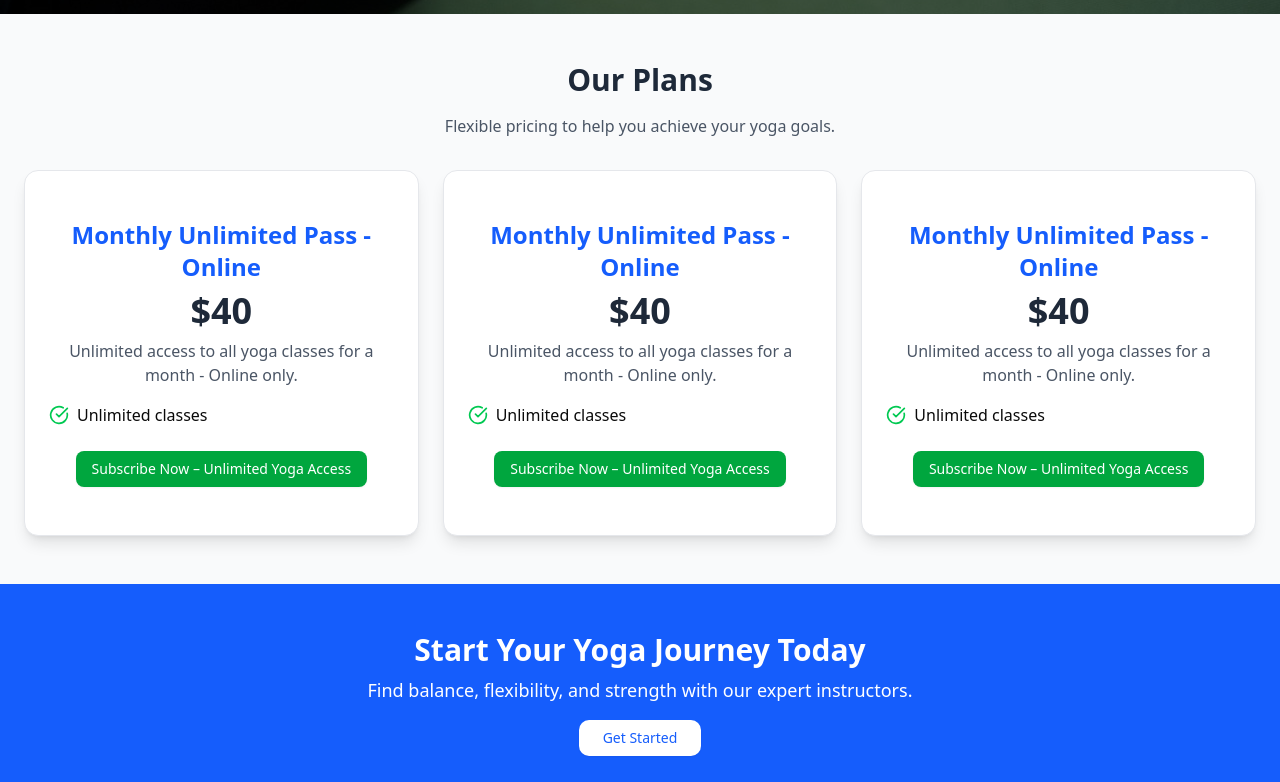
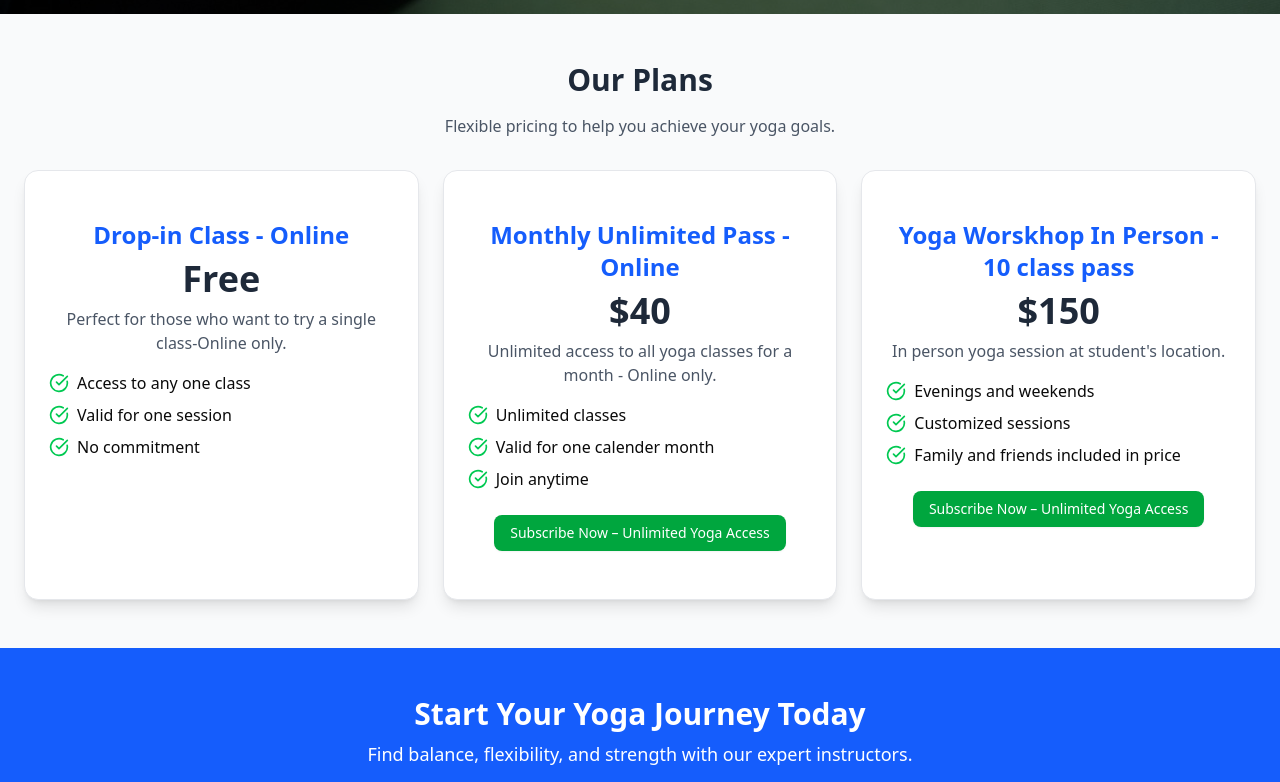
Before and after one commit to shripalp/ai-yoga-frontend, a React (Vite) app: page /pricing in a window 1280 px wide. Shown: the part 602-1384 px from the top of the page. Built offline with nearby package versions, Linux system fonts and the light colour scheme; no server answers.

Commit message:
price ID fixed

```diff
--- a/src/pages/Pricing.jsx
+++ b/src/pages/Pricing.jsx
@@ -13,18 +13,22 @@ const pricingPlans = [
       "Valid for one session",
       "No commitment",
     ],
+    priceId: "price_1R5bacJlGz9QeOhkulIaHwOK",
   },
   {
     name: "Monthly Unlimited Pass - Online",
     price: "$40",
     description: "Unlimited access to all yoga classes for a month - Online only.",
     features: ["Unlimited classes", "Valid for one calender month", "Join anytime"],
+    priceId: "price_1R5bVFJlGz9QeOhkG5acXISi",
   },
   {
     name: "Yoga Worskhop In Person - 10 class pass",
     price: "$150",
     description: "In person yoga session at student's location.",
     features: ["Evenings and weekends", "Customized sessions", "Family and friends included in price"],
+    priceId: "price_1R5bX5JlGz9QeOhk6PlGcbnS",
+
   },
 
 
@@ -34,16 +38,18 @@ const backendURL = import.meta.env.VITE_BACKEND_URL; // set in .env
 if (!backendURL) {
   console.error("VITE_BACKEND_URL is not set! Please define it in your .env or hosting dashboard.");
 }
+console.log(backendURL);
 
-const handleSubscribe = async () => {
+const handleSubscribe = async (priceId) => {
   try {
-    const res = await fetch(`${backendURL}/create-checkout-session?price_id=price_1R5bVFJlGz9QeOhkG5acXISi`);
+    const res = await fetch(`${backendURL}/create-checkout-session?price_id=${priceId}`);
     const data = await res.json();
     window.location.href = data.url;
   } catch (err) {
     console.error("Checkout session failed:", err);
   }
 };
+
 
 
 const Pricing = () => {
@@ -75,105 +81,34 @@ const Pricing = () => {
         </p>
 
         <div className="mt-8 grid grid-cols-1 md:grid-cols-3 gap-6">
-
-            <Card
-
-              className="shadow-lg border border-gray-200 bg-white"
-            >
+  {pricingPlans.map((plan, index) => (
+    <Card key={index} className="shadow-lg border border-gray-200 bg-white">
       <CardContent className="p-6">
-                <h3 className="text-2xl font-semibold text-blue-600">
-                  {pricingPlans[1].name}
-                </h3>
-                <p className="text-gray-800 text-4xl font-bold mt-2">
-                  {pricingPlans[1].price}
-                </p>
-                <p className="text-gray-600 mt-2">{pricingPlans[1].description}</p>
+        <h3 className="text-2xl font-semibold text-blue-600">{plan.name}</h3>
+        <p className="text-gray-800 text-4xl font-bold mt-2">{plan.price}</p>
+        <p className="text-gray-600 mt-2">{plan.description}</p>
 
         <ul className="mt-4 text-left space-y-2">
+          {plan.features.map((feature, i) => (
+            <li key={i} className="flex items-center">
+              <CheckCircle className="text-green-500 w-5 h-5 mr-2" />
+              {feature}
+            </li>
+          ))}
+        </ul>
 
-                    <li className="flex items-center">
-                      <CheckCircle className="text-green-500 w-5 h-5 mr-2" />
-                      {pricingPlans[1].features[0]}
-                    </li>
-
-                </ul>
-                 {/* Embed Stripe */}
+        {plan.price !== "Free" && (
           <div className="flex justify-center mt-6">
-                  <Button onClick={handleSubscribe} className="bg-green-600 text-white">
+            <Button onClick={()=>handleSubscribe(plan.priceId)} className="bg-green-600 text-white">
               Subscribe Now – Unlimited Yoga Access
             </Button>
-
+          </div>
+        )}
+      </CardContent>
+    </Card>
+  ))}
 </div>
 
-
-              </CardContent>
-            </Card>
-            <Card
-
-              className="shadow-lg border border-gray-200 bg-white"
-            >
-              <CardContent className="p-6">
-                <h3 className="text-2xl font-semibold text-blue-600">
-                  {pricingPlans[1].name}
-                </h3>
-                <p className="text-gray-800 text-4xl font-bold mt-2">
-                  {pricingPlans[1].price}
-                </p>
-                <p className="text-gray-600 mt-2">{pricingPlans[1].description}</p>
-
-                <ul className="mt-4 text-left space-y-2">
-
-                    <li className="flex items-center">
-                      <CheckCircle className="text-green-500 w-5 h-5 mr-2" />
-                      {pricingPlans[1].features[0]}
-                    </li>
-
-                </ul>
-                 {/* Embed Stripe */}
-                 <div className="flex justify-center mt-6">
-                  <Button onClick={handleSubscribe} className="bg-green-600 text-white">
-                    Subscribe Now – Unlimited Yoga Access
-                  </Button>
-
-                  </div>
-
-
-              </CardContent>
-            </Card>
-            <Card
-
-              className="shadow-lg border border-gray-200 bg-white"
-            >
-              <CardContent className="p-6">
-                <h3 className="text-2xl font-semibold text-blue-600">
-                  {pricingPlans[1].name}
-                </h3>
-                <p className="text-gray-800 text-4xl font-bold mt-2">
-                  {pricingPlans[1].price}
-                </p>
-                <p className="text-gray-600 mt-2">{pricingPlans[1].description}</p>
-
-                <ul className="mt-4 text-left space-y-2">
-
-                    <li className="flex items-center">
-                      <CheckCircle className="text-green-500 w-5 h-5 mr-2" />
-                      {pricingPlans[1].features[0]}
-                    </li>
-
-                </ul>
-                 {/* Embed Stripe */}
-                 <div className="flex justify-center mt-6">
-                  <Button onClick={handleSubscribe} className="bg-green-600 text-white">
-                    Subscribe Now – Unlimited Yoga Access
-                  </Button>
-
-                  </div>
-
-
-              </CardContent>
-            </Card>
-
-        </div>
       </div>
 
       {/* Call to Action */}
```
Lines whose indentation alone changed are shown as unchanged.
